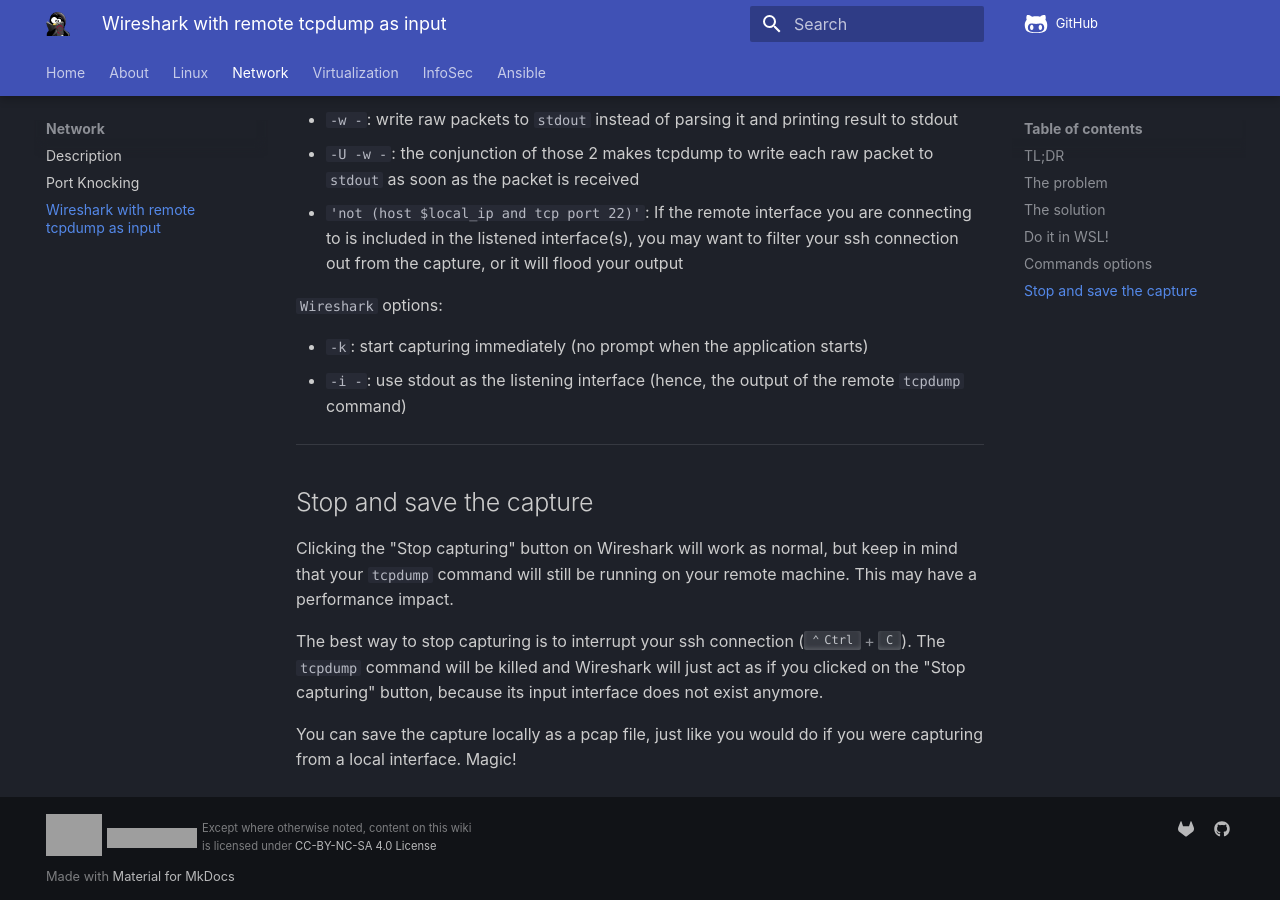
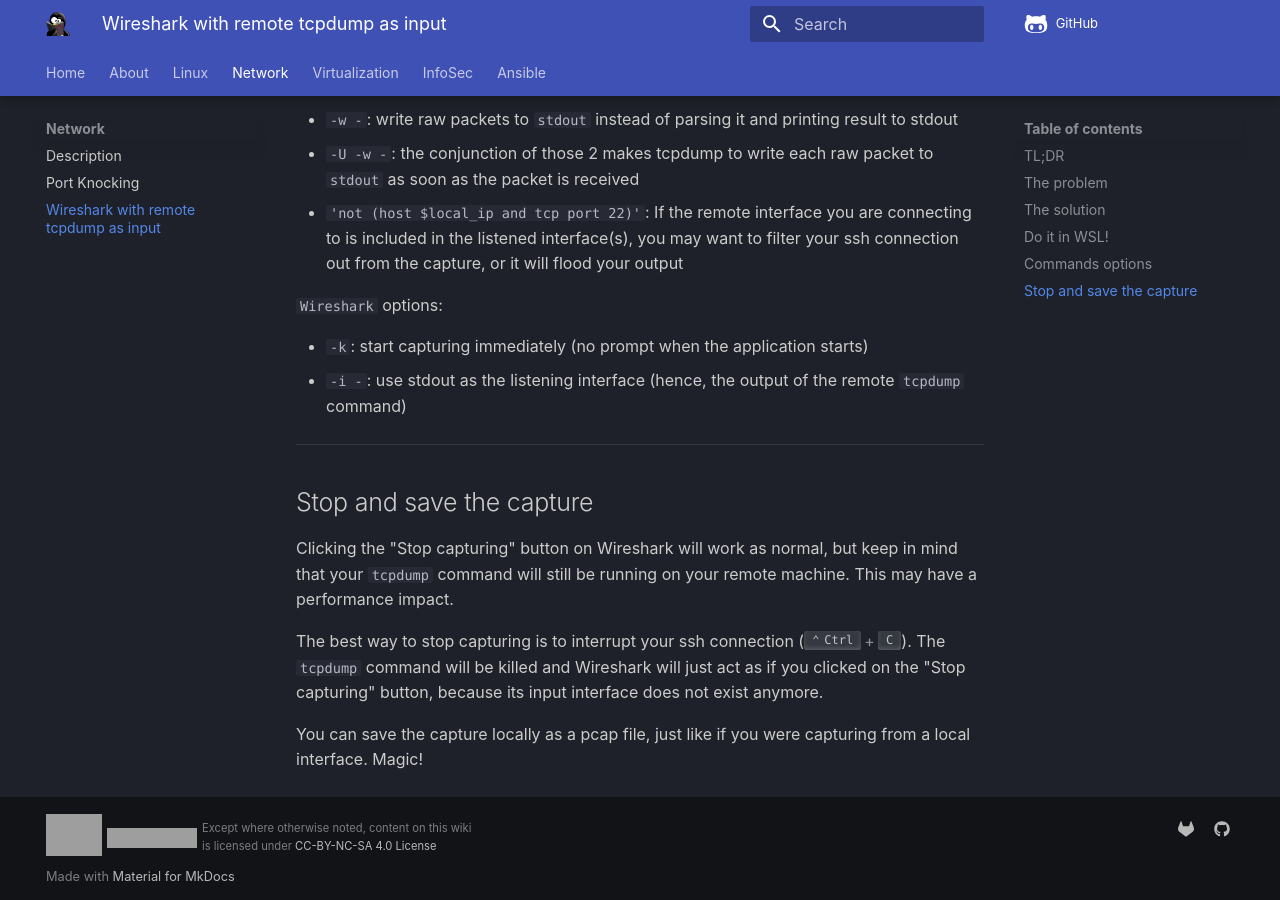
Before and after one commit to NeodymiumFerBore/wiki-pages, an MkDocs documentation site: the page built from docs/Network/wireshark_from_remote_tcpdump.md, in a window 1280 px wide and 900 px high, scrolled down 2358 px. Built offline with MkDocs 1.6.1 and Material for MkDocs 9.7.7, drawn with Linux system fonts in a browser that asks for light colours; comment, search, counter and statistics services are not loaded; grey boxes are pictures that could not be loaded.

Commit message:
Fix typo

```diff
--- a/docs/Network/wireshark_from_remote_tcpdump.md
+++ b/docs/Network/wireshark_from_remote_tcpdump.md
@@ -101,4 +101,4 @@
 The best way to stop capturing is to interrupt your ssh connection (++ctrl+c++). The `tcpdump` command will be killed
 and Wireshark will just act as if you clicked on the "Stop capturing" button, because its input interface does not exist anymore.
 
-You can save the capture locally as a pcap file, just like you would do if you were capturing from a local interface. Magic!
+You can save the capture locally as a pcap file, just like if you were capturing from a local interface. Magic!
```
